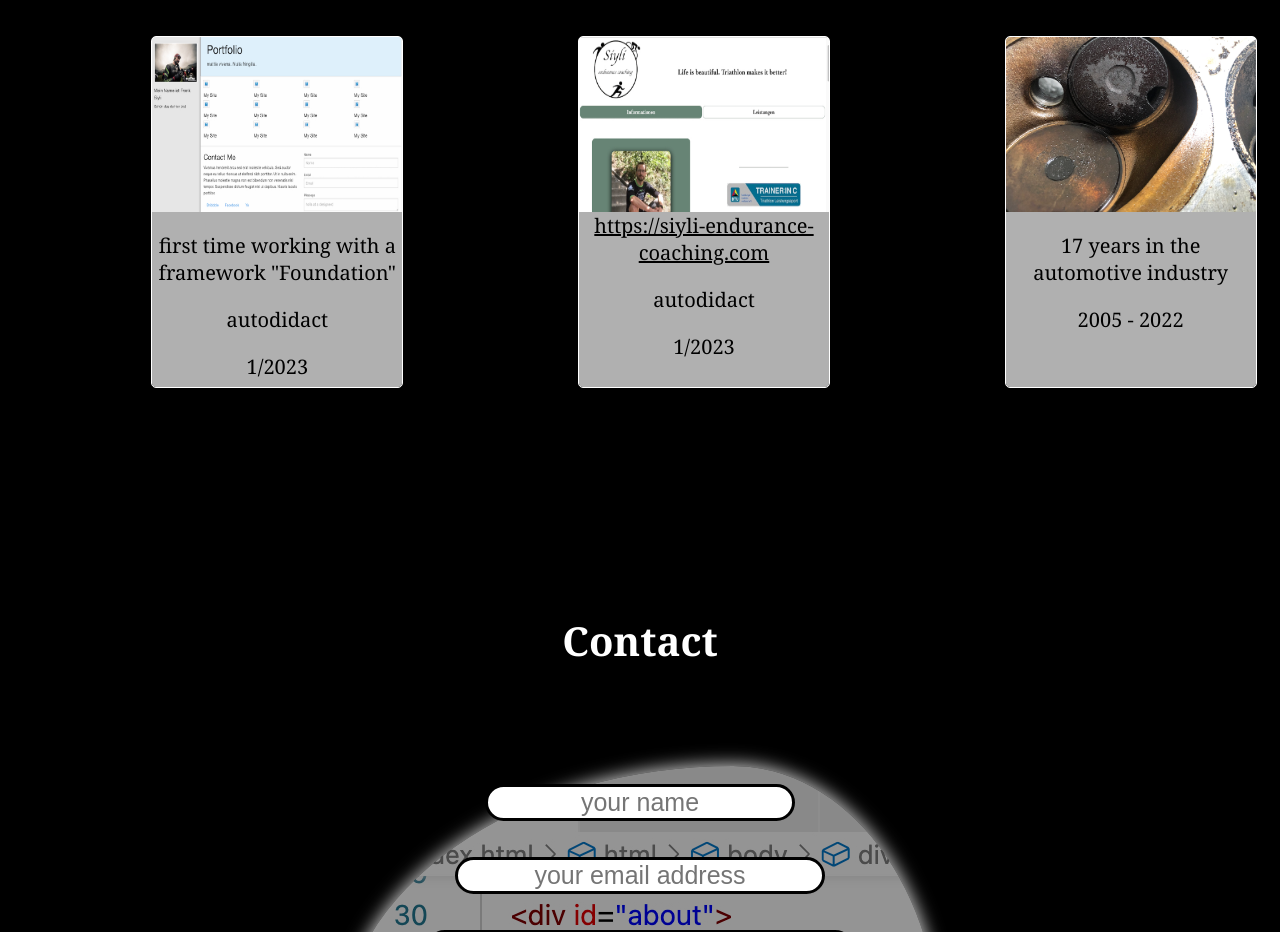
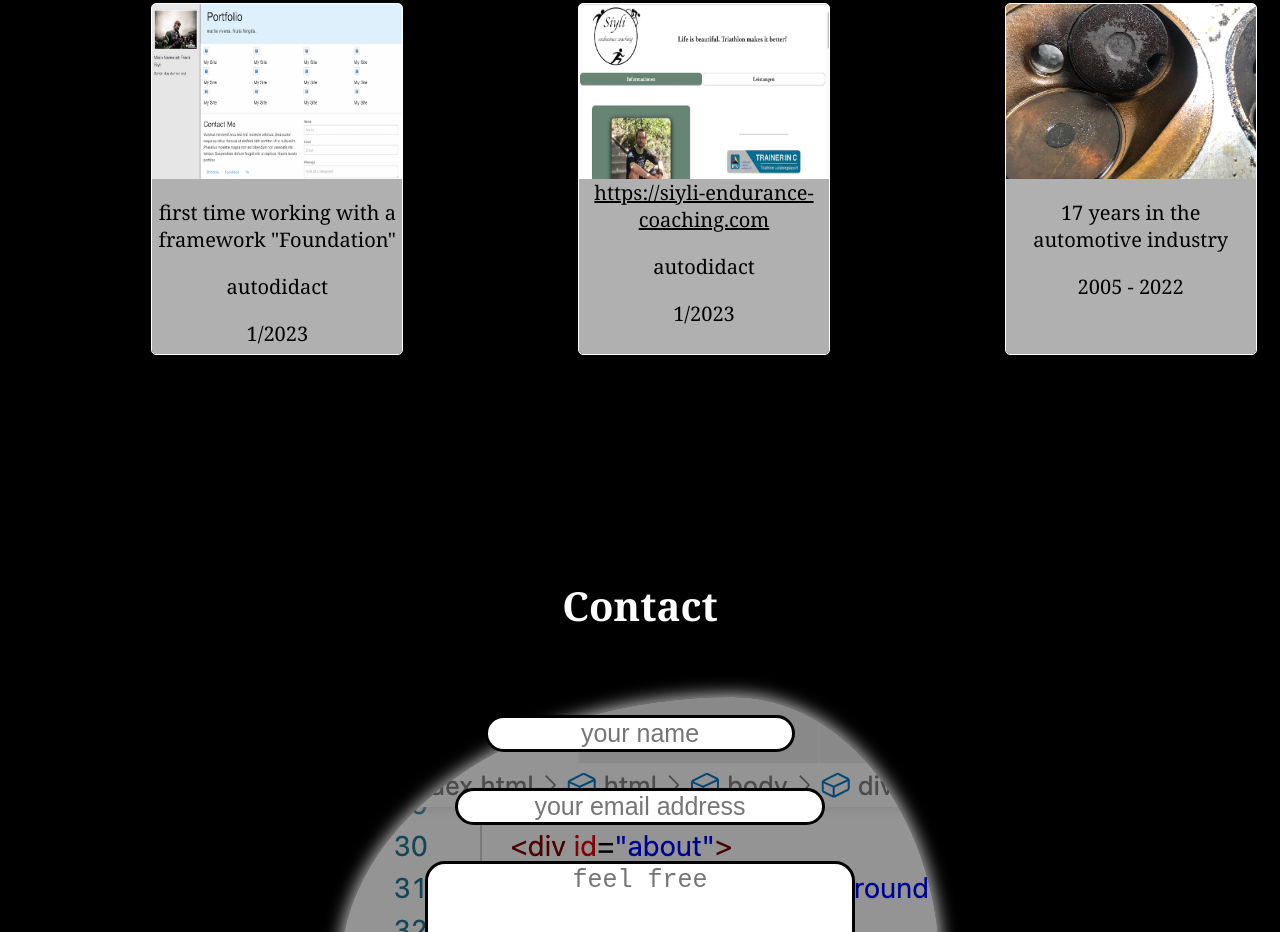
Before and after one commit to FrankSiyli/Frank-Siyli.com, a plain HTML site: page index.html in a window 1280 px wide. Shown: the part 1588-2520 px from the top of the page. Drawn offline with Linux system fonts and the light colour scheme; a script that the page names is missing.

Commit message:
delete margin h2

```diff
--- a/style.css
+++ b/style.css
@@ -1,7 +1,6 @@
 body {
   padding: 0px;
   margin: 0px;
-  background-color: #000000;
   font-family: Cambria, Cochin, Georgia, Times, "Times New Roman", serif;
 }
 
@@ -71,6 +70,11 @@ h2 {
   text-align: center;
   padding: 5%;
   font-size: 2.5em;
+  margin: 0;
+}
+
+main {
+  background-color: #000000;
 }
 
 .portfolio {
@@ -109,8 +113,6 @@ h2 {
   flex-direction: column;
   justify-content: flex-end;
 }
-
-
 
 .textHover {
     background-color: rgba(220, 220, 220, 0.8);
@@ -165,7 +167,6 @@ h2 {
   background-size: 100% 50%;
   transition: 0.5s ease-in;
 }
-
 
 #project1:hover,
 #project2:hover,
```
